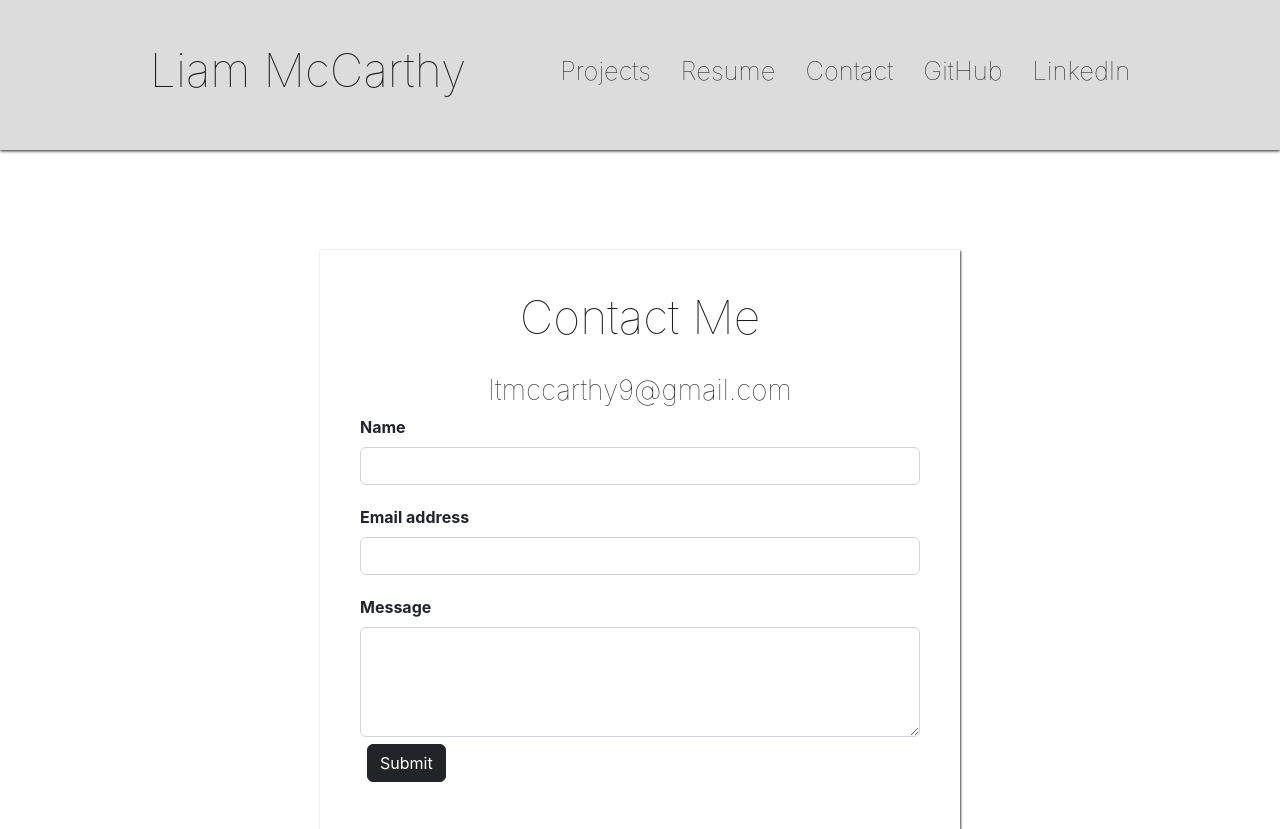
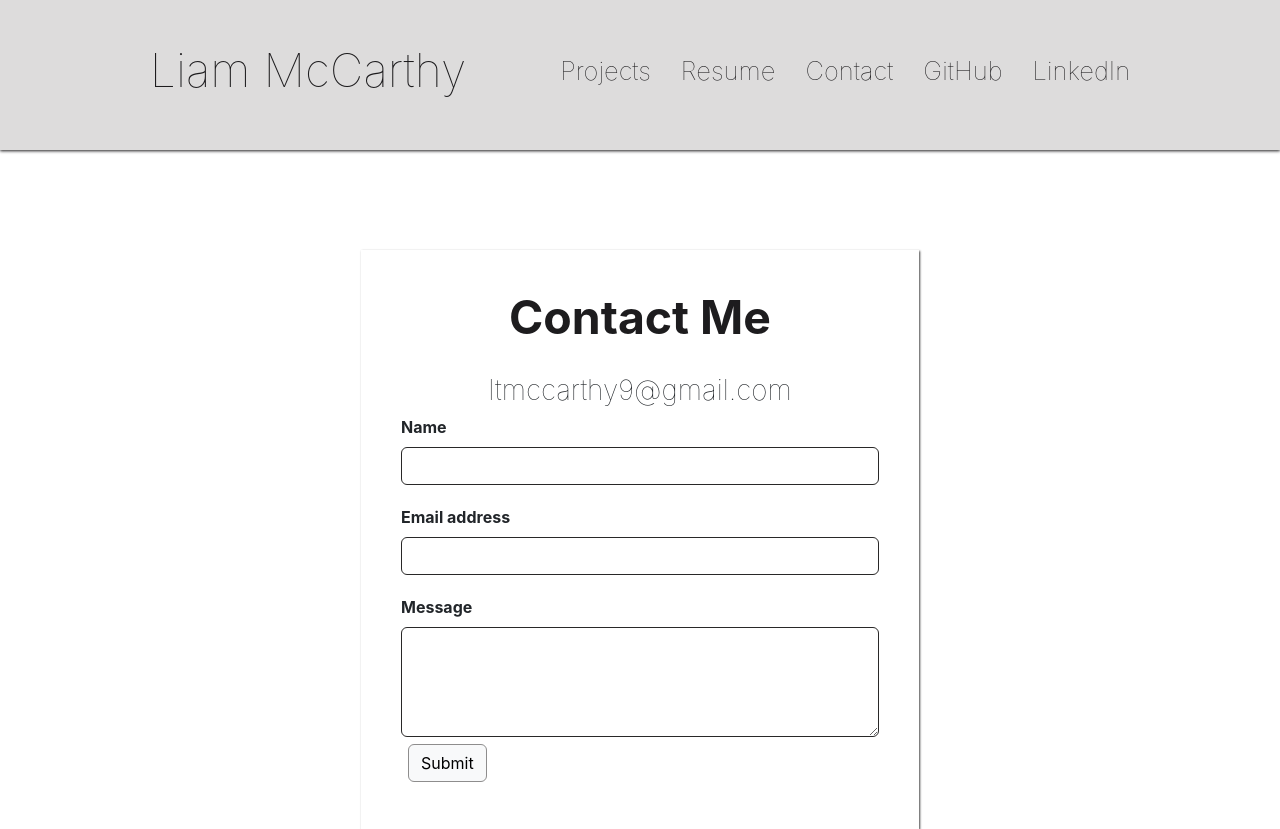
Before and after one commit to ltmccarthy9/portfolio, a React (Create React App) app in the folder client/: page /contact in a window 1280 px wide. Built offline with nearby package versions, Linux system fonts and the light colour scheme; a web font is replaced by a local one.

Commit message:
contact section form hovers

```diff
--- a/client/src/index.css
+++ b/client/src/index.css
@@ -159,3 +159,42 @@ p{
 #linkedin:hover h5{
   color: white;
 }
+
+.contact-name{
+  border: 1px solid rgb(41, 40, 40);
+}
+
+.contact-name:hover{
+  box-shadow: 7px 7px 1px rgb(63, 60, 60);
+}
+
+.sub{
+  border: 1px solid rgb(142, 141, 141);
+}
+
+.sub:hover{
+  box-shadow: 7px 7px 1px rgb(63, 60, 60);
+}
+.contact-section{
+  display: flex;
+}
+
+.contact-me{
+  margin-top: 100px;
+  box-shadow: 1px 1px 2px rgb(70, 70, 70);
+  padding: 40px;
+  transition: all .11s ease-in 100ms;
+  width: 50%;
+  justify-content: center;
+  align-items: center;
+  align-content: center;
+  margin-bottom: auto;
+  margin-left: auto;
+  margin-right: auto;
+}
+
+.contact-me:hover{
+  transform: scale(1.1);
+  box-shadow: 15px 15px 1px rgb(63, 60, 60);
+  border: 1px solid rgb(128, 126, 126);
+}
--- a/client/src/pages/Contact.js
+++ b/client/src/pages/Contact.js
@@ -20,25 +20,25 @@ const Contact = () => {
             form.reset();
     }
     return(
-        <div className="container bio">
-           <div>
-        <h1 style={{textAlign: "center"}}>Contact Me</h1>
+        <div className="container contact-section">
+           <div className="contact-me">
+        <h1 style={{textAlign: "center", fontWeight: "bolder"}}>Contact Me</h1>
         <h3 style={{textAlign: "center", fontWeight: "lighter", marginTop: "1em"}}>ltmccarthy9@gmail.com</h3>
         <div className='contactCard'>
         <form id="myForm" onSubmit={sendEmail}>
 
                 <label style={{fontWeight: 'bolder'}} htmlFor="examplename" className="form-label">Name</label>
-                <input style={{marginBottom: '20px'}}type="name" name="name" className="form-control" id="examplename" aria-describedby="nameHelp"></input>
+                <input style={{marginBottom: '20px'}}type="name" name="name" className="form-control contact-name" id="examplename" aria-describedby="nameHelp"></input>
 
 
                 <label style={{fontWeight: 'bolder'}} htmlFor="exampleInputEmail" className="form-label">Email address</label>
-                <input style={{marginBottom: '20px'}} type="email" name="user_email" className="form-control" id="exampleInputEmail" aria-describedby="emailHelp"></input>
+                <input style={{marginBottom: '20px'}} type="email" name="user_email" className="form-control contact-name" id="exampleInputEmail" aria-describedby="emailHelp"></input>
 
 
-                <label style={{fontWeight: 'bolder'}} htmlFor="message" className="form-label">Message</label>
-                <textarea type="message" name="message" className="form-control" id="message" rows='4'/>
+                <label style={{fontWeight: 'bolder'}} htmlFor="message" className="form-label ">Message</label>
+                <textarea type="message" name="message" className="form-control contact-name" id="message" rows='4'/>
 
-            <button style={{margin: "7px"}} type="submit" className="btn btn-dark">Submit</button>
+            <button style={{margin: "7px"}} type="submit" className="btn btn-light sub">Submit</button>
         </form>
         </div>
 
```
